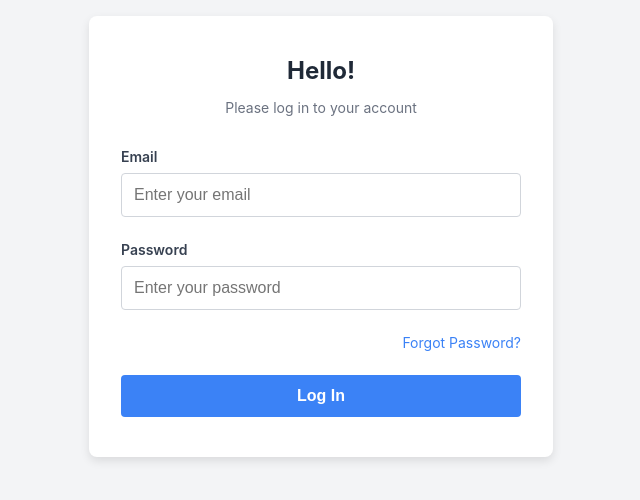
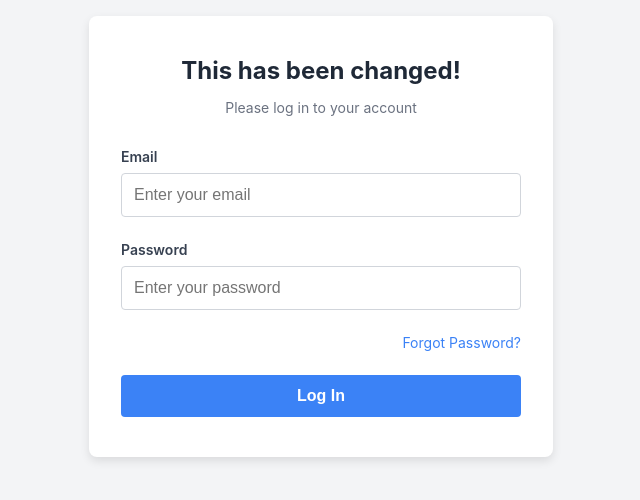
Before and after one commit to markyap0502/FinalProject_CICD, a React (Vite) app: page / in a window 1280 px wide. Shown: the part 164-664 px from the top of the page, without its empty margins (319-959 px from the left). Built offline with nearby package versions, Linux system fonts and the light colour scheme.

Commit message:
Changed App Header

```diff
--- a/src/App.jsx
+++ b/src/App.jsx
@@ -35,7 +35,7 @@ const LoginPage = () => {
   return (
     <div className="login-container">
       <div className="login-card">
-        <h2>Hello!</h2>
+        <h2>This has been changed!</h2>
         <p>Please log in to your account</p>
 
         {error && <div className="error-message">{error}</div>}
```
